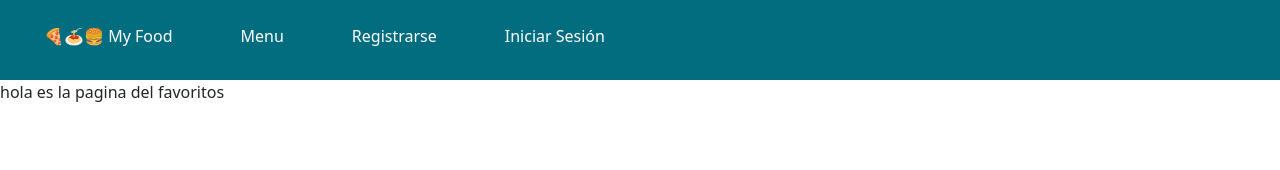
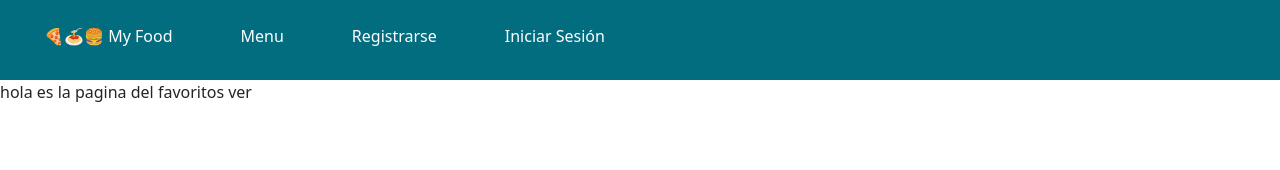
Before and after one commit to roger-rd/Proyecto_FInal_Desafio_Latam, a React (Vite) app: page /favoritos in a window 1280 px wide. Shown: the top 170 px of the page. Built offline with nearby package versions, Linux system fonts and the light colour scheme.

Commit message:
probando

```diff
--- a/src/view/Favoritos.jsx
+++ b/src/view/Favoritos.jsx
@@ -14,7 +14,7 @@ export default function Favoritos() {
 
   return (
     <div>
-      hola es la pagina del favoritos
+      hola es la pagina del favoritos ver
     </div>
   );
 }
```
